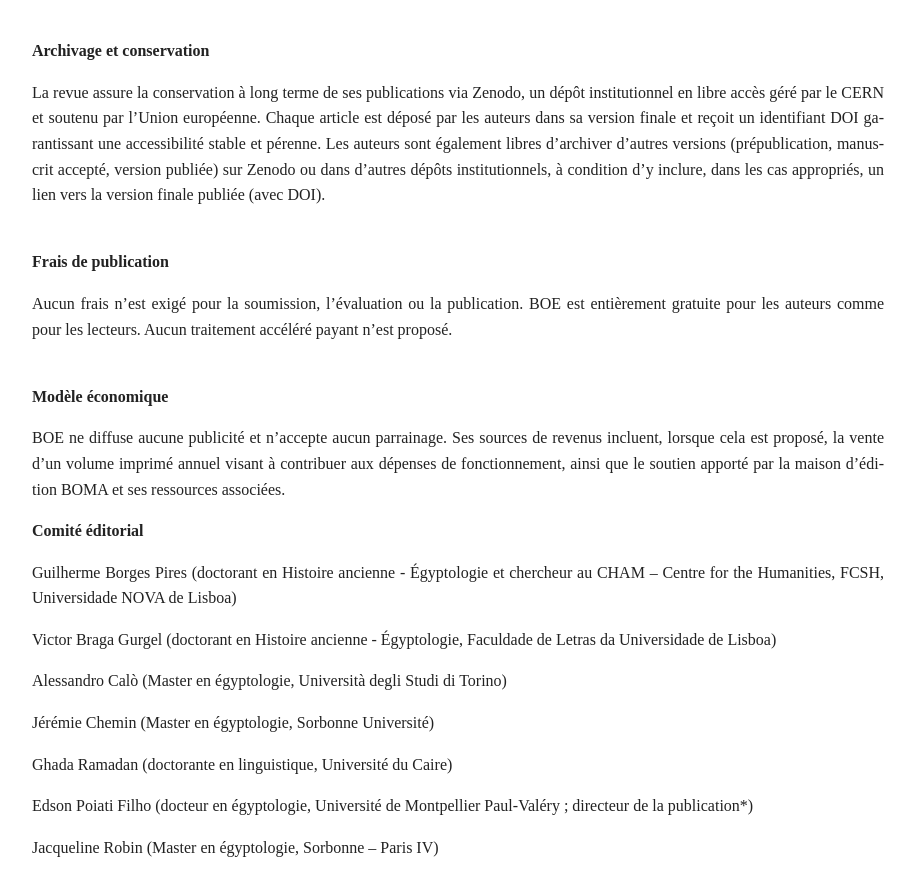
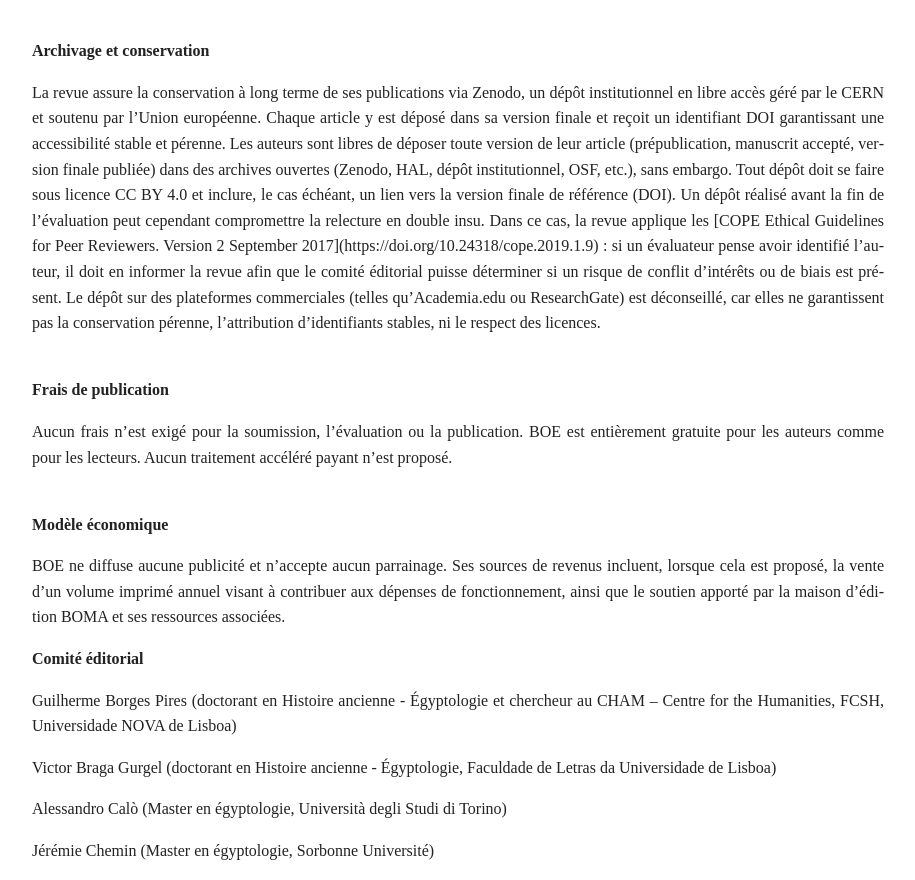
Before and after one commit to boegyptologie/boegyptologie.github.io, a plain HTML site: page fr/declaration-de-transparence-et-de-politique-editoriale.html in a window 1280 px wide. Shown: the part 2060-2940 px from the top of the page, without its empty margins (182-1097 px from the left). Drawn offline with Linux system fonts and the light colour scheme.

Commit message:
Update declaration-de-transparence-et-de-politique-editoriale.html

```diff
--- a/fr/declaration-de-transparence-et-de-politique-editoriale.html
+++ b/fr/declaration-de-transparence-et-de-politique-editoriale.html
@@ -16,90 +16,52 @@
 <main>
 <!-- wp:paragraph {"fontSize":"small"} -->
 <p class="has-small-font-size"><strong>Objectifs et champ de la revue</strong></p>
-<!-- /wp:paragraph -->
 
-<!-- wp:paragraph {"fontSize":"small"} -->
 <p class="has-small-font-size">La Bibliothèque Ouverte d’Égyptologie (BOE) est une revue scientifique à comité de lecture, en libre accès, consacrée à l’étude de l’Égypte ancienne dans toutes ses dimensions. Elle publie des contributions originales pouvant aller jusqu’à 60 000 caractères (espaces et notes de bas de page inclus), portant sur l’ensemble des champs de recherche relevant de l’égyptologie. Résolument engagée en faveur du multilinguisme scientifique, la revue accepte les articles rédigés en allemand, anglais, arabe, espagnol, français, italien et portugais (d’autres langues peuvent être envisagées sur demande), affirmant ainsi son ouverture à une diversité de traditions académiques.</p>
-<!-- /wp:paragraph -->
 
-<!-- wp:paragraph {"fontSize":"small"} -->
 <p class="has-small-font-size">La revue s’adresse à un lectorat composé de chercheurs, enseignants-chercheurs, étudiants et amateurs éclairés dans les domaines de l’égyptologie et des études sur l’Antiquité. Elle est publiée par la maison d’édition associative et indépendante Bibliothèque Ouverte des Mondes Anciens (BOMA), établie en France (association loi 1901) et qui œuvre pour la diffusion libre et pérenne du savoir dans les disciplines liées aux mondes anciens.</p>
-<!-- /wp:paragraph -->
 
-<!-- wp:paragraph {"fontSize":"small"} -->
 <p class="has-small-font-size"><strong><br>Politique d’évaluation</strong></p>
-<!-- /wp:paragraph -->
 
-<!-- wp:paragraph {"fontSize":"small"} -->
 <p class="has-small-font-size">Toutes les soumissions font l’objet d’un processus d’évaluation en double aveugle. Dès réception, les manuscrits sont soumis à une première évaluation par le comité éditorial, portant sur la conformité formelle, la clarté rédactionnelle, la rigueur bibliographique et la pertinence scientifique. Si ces critères sont remplis, le texte est transmis à deux évaluateurs indépendants, choisis en fonction de leur expertise — qu’ils soient membres du comité scientifique ou spécialistes extérieurs. L’anonymat est strictement maintenu entre auteurs et évaluateurs. La revue ne retient pas de relecteurs suggérés par les auteurs. Les évaluateurs sont tenus de fournir un avis objectif, argumenté et constructif. Le cas échéant, les documents annexes font également l’objet d’une évaluation.</p>
-<!-- /wp:paragraph -->
 
-<!-- wp:paragraph {"fontSize":"small"} -->
 <p class="has-small-font-size">Les auteurs reçoivent les rapports d’évaluation, accompagnés de remarques éventuelles, et sont invités à soumettre une version révisée. La décision finale d’acceptation ou de rejet relève du directeur de publication, fondé sur les avis scientifiques rendus et dans le respect des critères éditoriaux et éthiques définis. Aucune publication n’est garantie. Le délai estimé entre la soumission et la publication est d’environ quatre mois.</p>
-<!-- /wp:paragraph -->
 
-<!-- wp:paragraph {"fontSize":"small"} -->
 <p class="has-small-font-size">Les articles sont systématiquement évalués. Les éditoriaux ne font pas l’objet d’une évaluation par les pairs. Les comptes rendus d’ouvrages sont examinés par le comité éditorial, mais ne sont pas soumis à expertise externe. Les rapports d’évaluation ne sont pas rendus publics.</p>
-<!-- /wp:paragraph -->
 
-<!-- wp:paragraph {"fontSize":"small"} -->
 <p class="has-small-font-size"><br><strong>Accès libre</strong></p>
-<!-- /wp:paragraph -->
 
-<!-- wp:paragraph {"fontSize":"small"} -->
 <p class="has-small-font-size">BOE est une revue en accès intégralement libre. Tous les articles sont rendus disponibles en ligne, sans restriction ni embargo, dès leur publication. Aucun enregistrement ni paiement n’est requis pour consulter les textes dans leur intégralité. La revue ne propose pas de numéros imprimés à l’unité, mais un volume annuel réunissant les articles publiés pourra être proposé à la vente. Cette version imprimée, strictement facultative, ne remet nullement en cause le caractère ouvert et libre des contenus en ligne. Tous les articles sont publiés sous licence ouverte (voir ci-dessous).</p>
-<!-- /wp:paragraph -->
 
-<!-- wp:paragraph {"fontSize":"small"} -->
 <p class="has-small-font-size"><br><strong>Droits d’auteur et licence</strong></p>
-<!-- /wp:paragraph -->
 
-<!-- wp:paragraph {"fontSize":"small"} -->
 <p class="has-small-font-size">Les auteurs conservent l’intégralité de leurs droits. Sauf mention contraire, les articles publiés dans BOE sont diffusés sous licence Creative Commons Attribution 4.0 International (CC BY 4.0), qui autorise l’utilisation, la reproduction et la diffusion de l’œuvre sur tout support, à condition de créditer l’auteur et la source.</p>
-<!-- /wp:paragraph -->
 
-<!-- wp:paragraph {"fontSize":"small"} -->
 <p class="has-small-font-size">En soumettant un article, les auteurs s’engagent à publier leur travail sous cette licence et garantissent détenir les droits nécessaires sur l’ensemble des contenus soumis (textes, images, etc.), sans enfreindre les droits de tiers.</p>
-<!-- /wp:paragraph -->
 
-<!-- wp:paragraph {"fontSize":"small"} -->
 <p class="has-small-font-size">La revue se réserve le droit de produire, chaque année, un volume imprimé regroupant les articles publiés, sous la même licence. Les auteurs conservent l’ensemble de leurs droits et cette publication ne limite en rien leur liberté de diffusion. Les éventuels revenus générés sont exclusivement affectés à la pérennisation de la revue.</p>
-<!-- /wp:paragraph -->
 
-<!-- wp:paragraph {"fontSize":"small"} -->
 <p class="has-small-font-size"><br><strong>Éthique de publication</strong></p>
-<!-- /wp:paragraph -->
 
-<!-- wp:paragraph {"fontSize":"small"} -->
 <p class="has-small-font-size">BOE adhère aux principes du Committee on Publication Ethics (COPE). Elle applique une politique de tolérance zéro à l’égard du plagiat et de toute forme de manquement à l’intégrité scientifique. Tous les manuscrits peuvent faire l’objet d’un contrôle anti-plagiat. Les soumissions multiples et publications redondantes ne sont pas autorisées.</p>
-<!-- /wp:paragraph -->
 
-<!-- wp:paragraph {"fontSize":"small"} -->
 <p class="has-small-font-size">Les auteurs doivent déclarer tout conflit d’intérêt ainsi que toute source de financement. L’attribution de l’auteur doit refléter les contributions effectives. Les évaluateurs sont tenus de se récuser en cas de conflit d’intérêt. Les relectures doivent rester confidentielles, impartiales et constructives.</p>
-<!-- /wp:paragraph -->
 
-<!-- wp:paragraph {"fontSize":"small"} -->
 <p class="has-small-font-size"><strong>Endogénie</strong></p>
-<!-- /wp:paragraph -->
 
-<!-- wp:paragraph {"fontSize":"small"} -->
 <p class="has-small-font-size">BOE s’engage à limiter l’endogénie. Les publications émanant des membres du comité éditorial ou scientifique doivent rester exceptionnelles, soumises au même processus d’évaluation en double aveugle, et ne doivent en aucun cas bénéficier d’un traitement préférentiel. Afin de garantir l’indépendance scientifique de la revue, la proportion d’articles publiés par des membres de ces comités ne doit pas excéder 25 % du total des publications sur une année civile, avec un minimum de cinq articles par an.</p>
-<!-- /wp:paragraph -->
 
-<!-- wp:paragraph {"fontSize":"small"} -->
 <p class="has-small-font-size"><br><strong>Corrections et rétractations</strong></p>
-<!-- /wp:paragraph -->
 
-<!-- wp:paragraph {"fontSize":"small"} -->
 <p class="has-small-font-size">En cas d’erreur ou de manquement avéré (plagiat, falsification de données, etc.), la revue publie un avis de correction ou de rétractation sous forme de document distinct sur Zenodo, doté de son propre DOI. Ces avis ne pouvant être intégrés au fichier original sur Zenodo, ils sont référencés par renvoi croisé (DOI) et signalés de manière visible sur le site de la revue. Puisque les fichiers déposés sur Zenodo ne peuvent être modifiés ni supprimés, un avertissement explicite s’affichera à côté de l’article concerné sur le site de BOE. Cette procédure s’inscrit dans l’esprit des recommandations du COPE et des bonnes pratiques des dépôts en accès ouvert.</p>
-<!-- /wp:paragraph -->
 
-<!-- wp:paragraph {"fontSize":"small"} -->
 <p class="has-small-font-size"><br><strong>Archivage et conservation</strong></p>
-<!-- /wp:paragraph -->
 
-<!-- wp:paragraph {"fontSize":"small"} -->
-<p class="has-small-font-size">La revue assure la conservation à long terme de ses publications via Zenodo, un dépôt institutionnel en libre accès géré par le CERN et soutenu par l’Union européenne. Chaque article est déposé par les auteurs dans sa version finale et reçoit un identifiant DOI garantissant une accessibilité stable et pérenne. Les auteurs sont également libres d’archiver d’autres versions (prépublication, manuscrit accepté, version publiée) sur Zenodo ou dans d’autres dépôts institutionnels, à condition d’y inclure, dans les cas appropriés, un lien vers la version finale publiée (avec DOI).</p>
+<p class="has-small-font-size">La revue assure la conservation à long terme de ses publications via Zenodo, un dépôt institutionnel en libre accès géré par le CERN et soutenu par l’Union européenne. Chaque article y est déposé dans sa version finale et reçoit un identifiant DOI garantissant une accessibilité stable et pérenne. Les auteurs sont libres de déposer toute version de leur article (prépublication, manuscrit accepté, version finale publiée) dans des archives ouvertes (Zenodo, HAL, dépôt institutionnel, OSF, etc.), sans embargo. Tout dépôt doit se faire sous licence CC BY 4.0 et inclure, le cas échéant, un lien vers la version finale de référence (DOI).
+
+Un dépôt réalisé avant la fin de l’évaluation peut cependant compromettre la relecture en double insu. Dans ce cas, la revue applique les [COPE Ethical Guidelines for Peer Reviewers. Version 2 September 2017](https://doi.org/10.24318/cope.2019.1.9) : si un évaluateur pense avoir identifié l’auteur, il doit en informer la revue afin que le comité éditorial puisse déterminer si un risque de conflit d’intérêts ou de biais est présent.
+
+Le dépôt sur des plateformes commerciales (telles qu’Academia.edu ou ResearchGate) est déconseillé, car elles ne garantissent pas la conservation pérenne, l’attribution d’identifiants stables, ni le respect des licences.</p>
 <!-- /wp:paragraph -->
 
 <!-- wp:paragraph {"fontSize":"small"} -->
```
